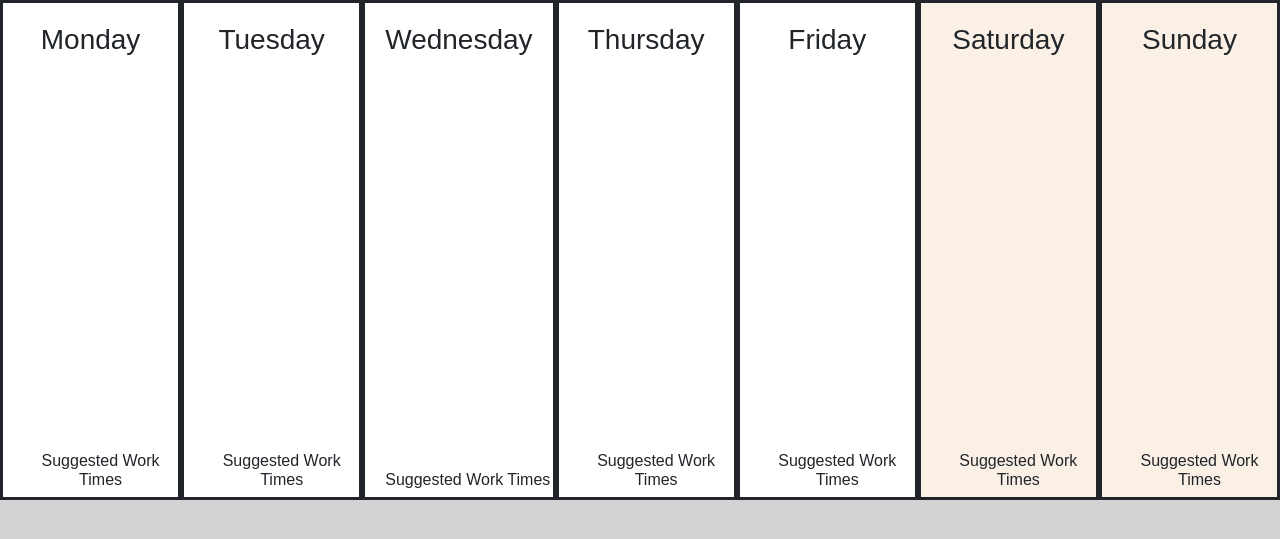
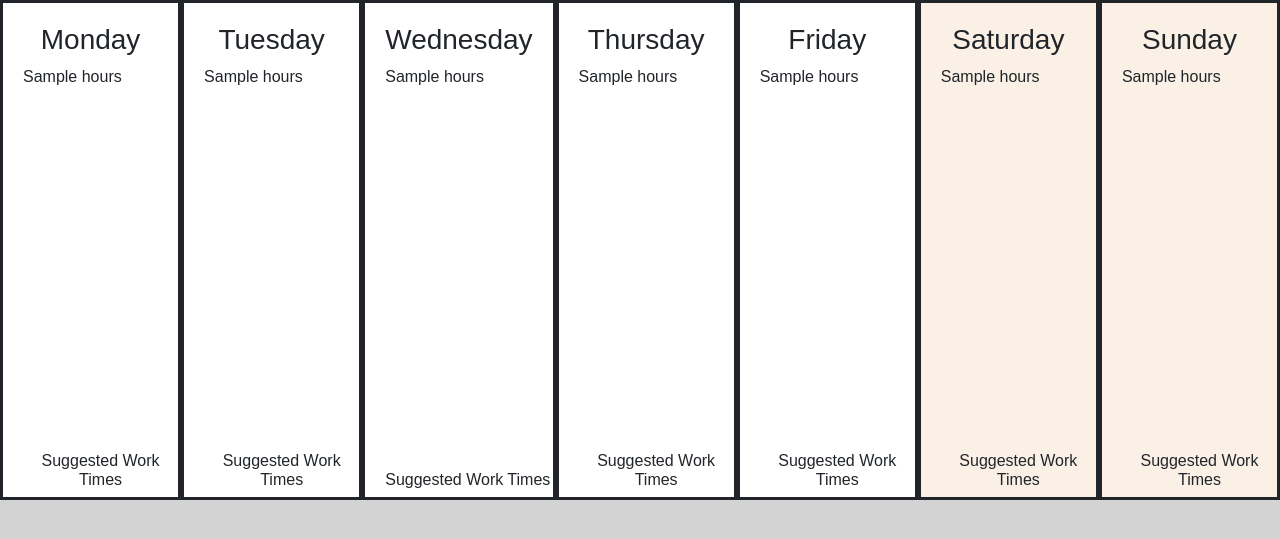
Before and after one commit to sharonday/StudyMap, a Flask app: template templates/index.html in a window 1280 px wide. Shown: the part 56-595 px from the top of the page. Run offline with Flask 2, Linux system fonts and the light colour scheme; the template is opened without the code that fills it: most values are stand-ins (such as "Sample title", 1, 10 or a date in 2020); some libraries are stand-ins or nearby versions.

Commit message:
Add files via upload

```diff
--- a/templates/index.html
+++ b/templates/index.html
@@ -52,30 +52,51 @@
       <div class="col weekday list">
         <h3 class="list-title">Monday</h3>
         <h6 class="suggested-work-time">Suggested Work Times</h6>
+        {% for hours in mon %}
+          <p>{{ hours }}</p>
+        {% endfor %}
       </div>
       <div class="col weekday list">
         <h3 class="list-title">Tuesday</h3>
         <h6 class="suggested-work-time">Suggested Work Times</h6>
+        {% for hours in tues %}
+          <p>{{ hours }}</p>
+        {% endfor %}
       </div>
       <div class="col weekday list">
         <h3 class="list-title">Wednesday</h3>
         <h6 class="suggested-work-time">Suggested Work Times</h6>
+        {% for hours in wed %}
+          <p>{{ hours }}</p>
+        {% endfor %}
       </div>
       <div class="col weekday list">
         <h3 class="list-title">Thursday</h3>
         <h6 class="suggested-work-time">Suggested Work Times</h6>
+        {% for hours in thurs %}
+          <p>{{ hours }}</p>
+        {% endfor %}
       </div>
       <div class="col weekday list">
         <h3 class="list-title">Friday</h3>
         <h6 class="suggested-work-time">Suggested Work Times</h6>
+        {% for hours in fri %}
+          <p>{{ hours }} </p>
+        {% endfor %}
       </div>
       <div class="col weekend list">
         <h3 class="list-title">Saturday</h3>
         <h6 class="suggested-work-time">Suggested Work Times</h6>
+        {% for hours in sat %}
+          <p>{{ hours }} </p>
+        {% endfor %}
       </div>
       <div class="col weekend list">
         <h3 class="list-title">Sunday</h3>
         <h6 class="suggested-work-time">Suggested Work Times</h6>
+        {% for hours in sun %}
+          <p>{{ hours }} </p>
+        {% endfor %}
       </div>
     </div>
   </div>
```
